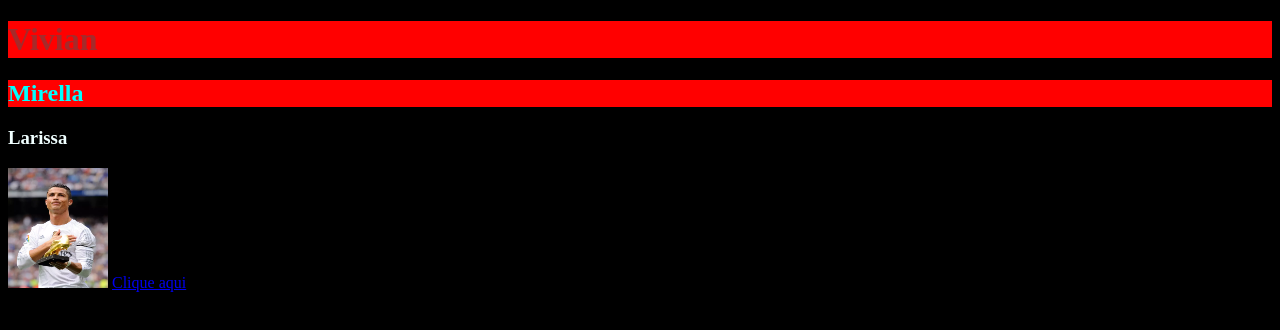
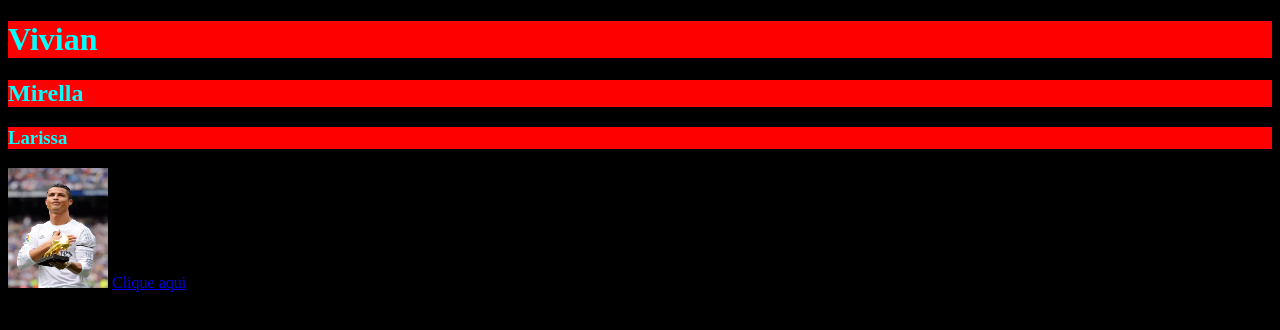
Before and after one commit to vialbrecht/vialbrecht.github.io, a plain HTML site: page index.html in a window 1280 px wide. Drawn offline with Linux system fonts and the light colour scheme.

Commit message:
Add files via upload

```diff
--- a/style.css
+++ b/style.css
@@ -4,10 +4,18 @@ body {
 }
 
 h1 {
-    color: brown;
+    color: aqua;
     background-color: red;
 }
 h2 {
     color: aqua;
     background-color: red;
 }
+h3{
+    color: aqua;
+    background-color: red;
+}
+
+a:hover{
+    background-color: deeppink;
+}
```
